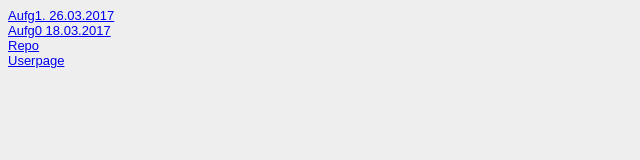
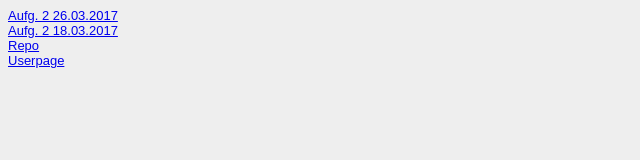
Before and after one commit to MrMarans/EIA2, a plain HTML site: page steckbrief.htm in a window 1280 px wide. Shown: the full height of the page, 0-640 px from the left. Drawn offline with Linux system fonts and the light colour scheme.

Commit message:
Aufgabennummern korrigiert

```diff
--- a/steckbrief.htm
+++ b/steckbrief.htm
@@ -6,8 +6,8 @@
 -->
 <!-- Hier bitte die Vorkenntnisse im Bereich Programmierung zu Beginn der Veranstaltung kurz beschreiben! -->
 
-  <a href="https://docs.google.com/spreadsheets/d/1Sh1SkBLcT-McVzAC_xXyK53Mn3uggqmYbzIgCw6p_rA/edit?usp=sharing" target="_blank"> Aufg1. 26.03.2017</a> <br>
-  <a href="https://mrmarans.github.io/EIA2/Aufg0/aufg0.html" target="_blank">Aufg0 18.03.2017</a></br>
+  <a href="https://docs.google.com/spreadsheets/d/1Sh1SkBLcT-McVzAC_xXyK53Mn3uggqmYbzIgCw6p_rA/edit?usp=sharing" target="_blank"> Aufg. 2 26.03.2017</a> <br>
+  <a href="https://mrmarans.github.io/EIA2/Aufg0/aufg0.html" target="_blank">Aufg. 2 18.03.2017</a></br>
   <a href="https://github.com/MrMarans/EIA2" target="_blank">Repo </a> <br>
   <a href="https://mrmarans.github.io/" target="_blank"> Userpage </a> <br>
 
```
